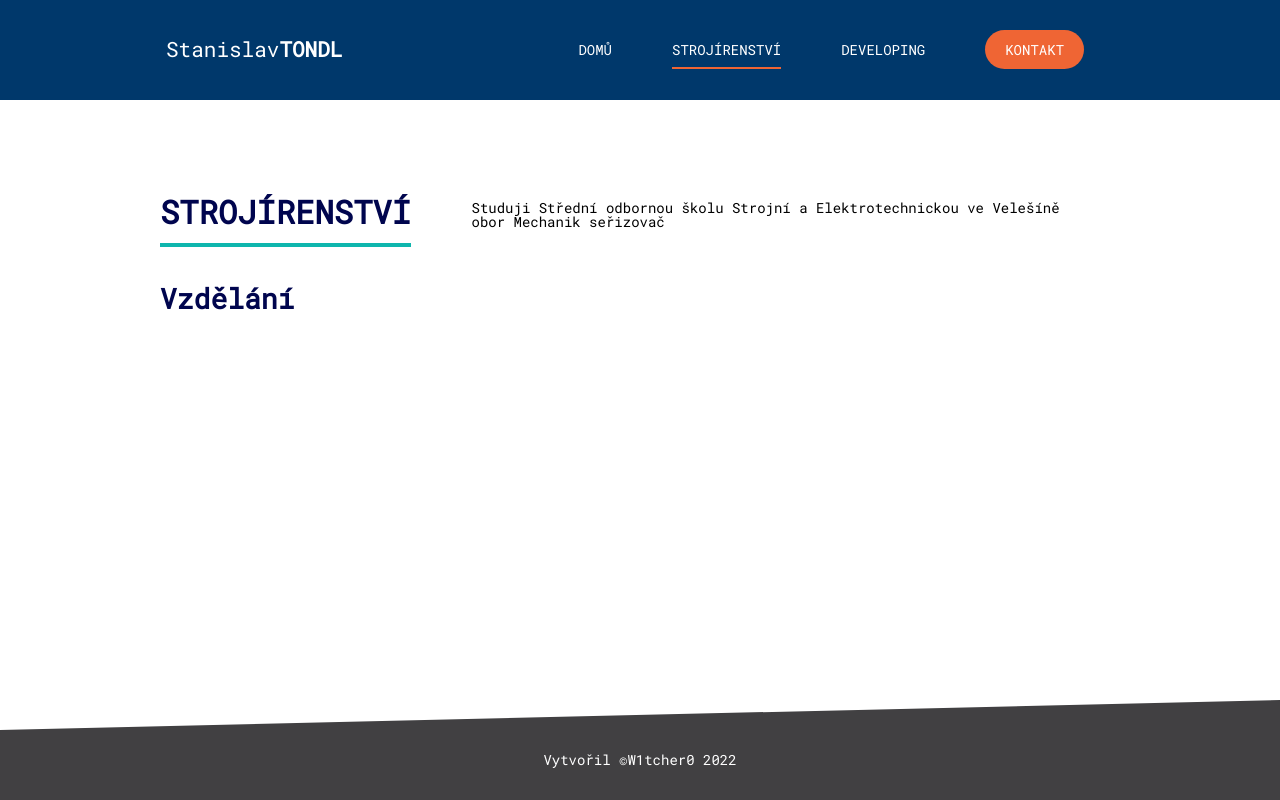
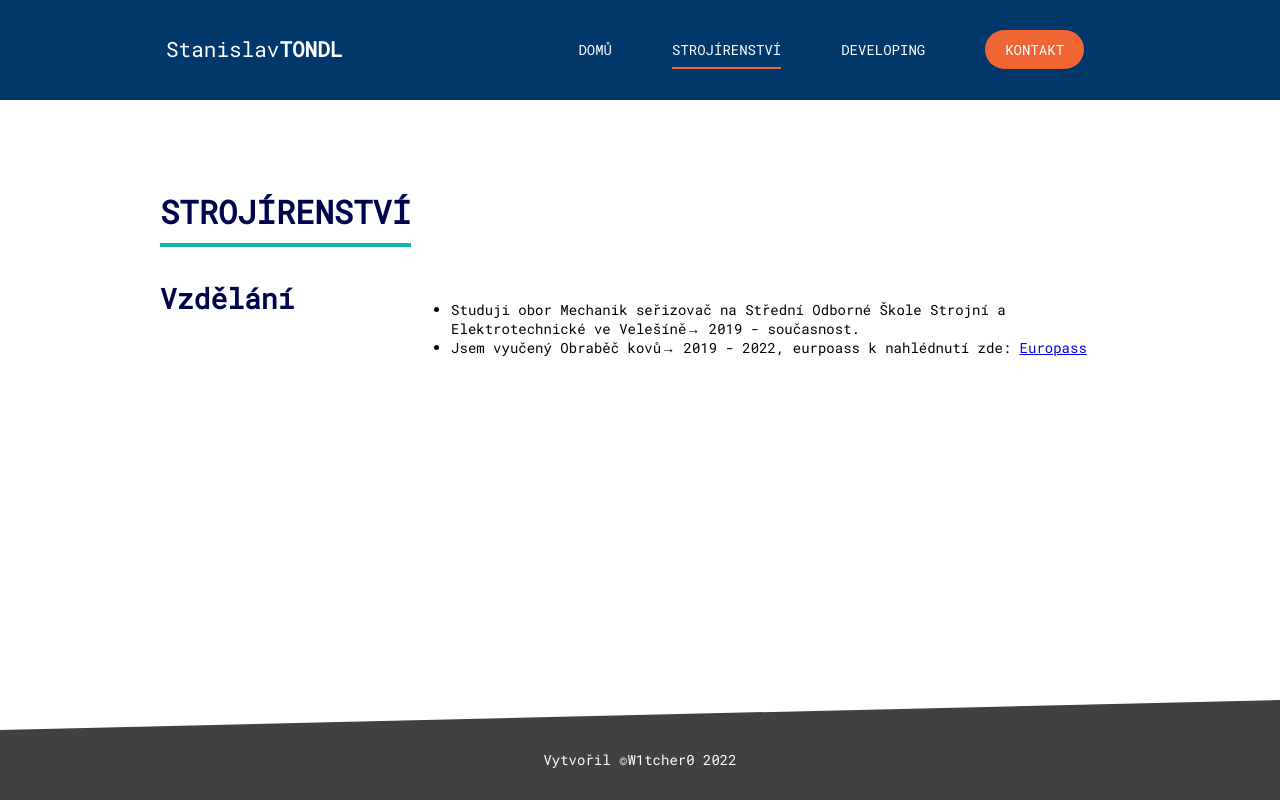
Before and after one commit to W1tcher0/W1tcher0.github.io, a plain HTML site: page strojirenstvi.html in a window 1280 px wide. Drawn offline with Linux system fonts and the light colour scheme.

Commit message:
editing pages

```diff
--- a/strojirenstvi.html
+++ b/strojirenstvi.html
@@ -41,8 +41,11 @@
                     <h2>Vzdělání</h2>
                 </header>
                 <section>
-                    <p>Studuji Střední odbornou školu Strojní a Elektrotechnickou ve Velešíně<br>
-                    obor Mechanik seřizovač</p>
+                    <ul>
+                        <li>Studuji obor Mechanik seřizovač na Střední Odborné Škole Strojní a Elektrotechnické ve Velešíně→ 2019 - současnost.</li>
+                        <li>Jsem vyučený Obraběč kovů→ 2019 - 2022, eurpoass k nahlédnutí zde: <a href="europass.pdf">Europass</a></li>
+
+                    </ul>
                 </section>
             </div>
         </article>
--- a/style.css
+++ b/style.css
@@ -48,9 +48,11 @@ article header {
     height: 100px;
 }
 article section p {
-    margin-top: 1.5em;
     margin-bottom: 1.3em;
     line-height: 1em;
+}
+article section {
+    margin-top: 15%;
 }
 .centrovany {
     text-align: center;
```
